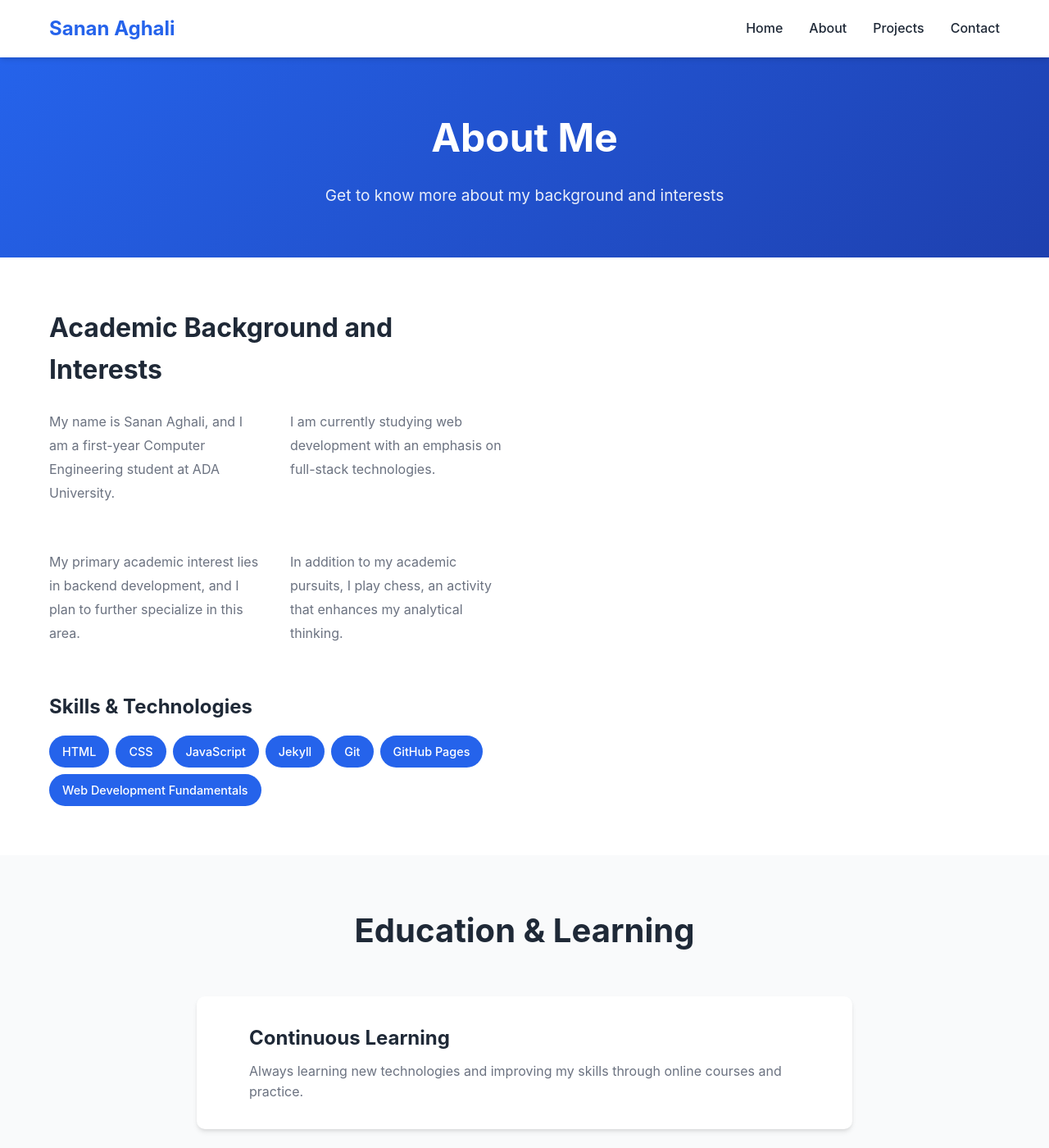
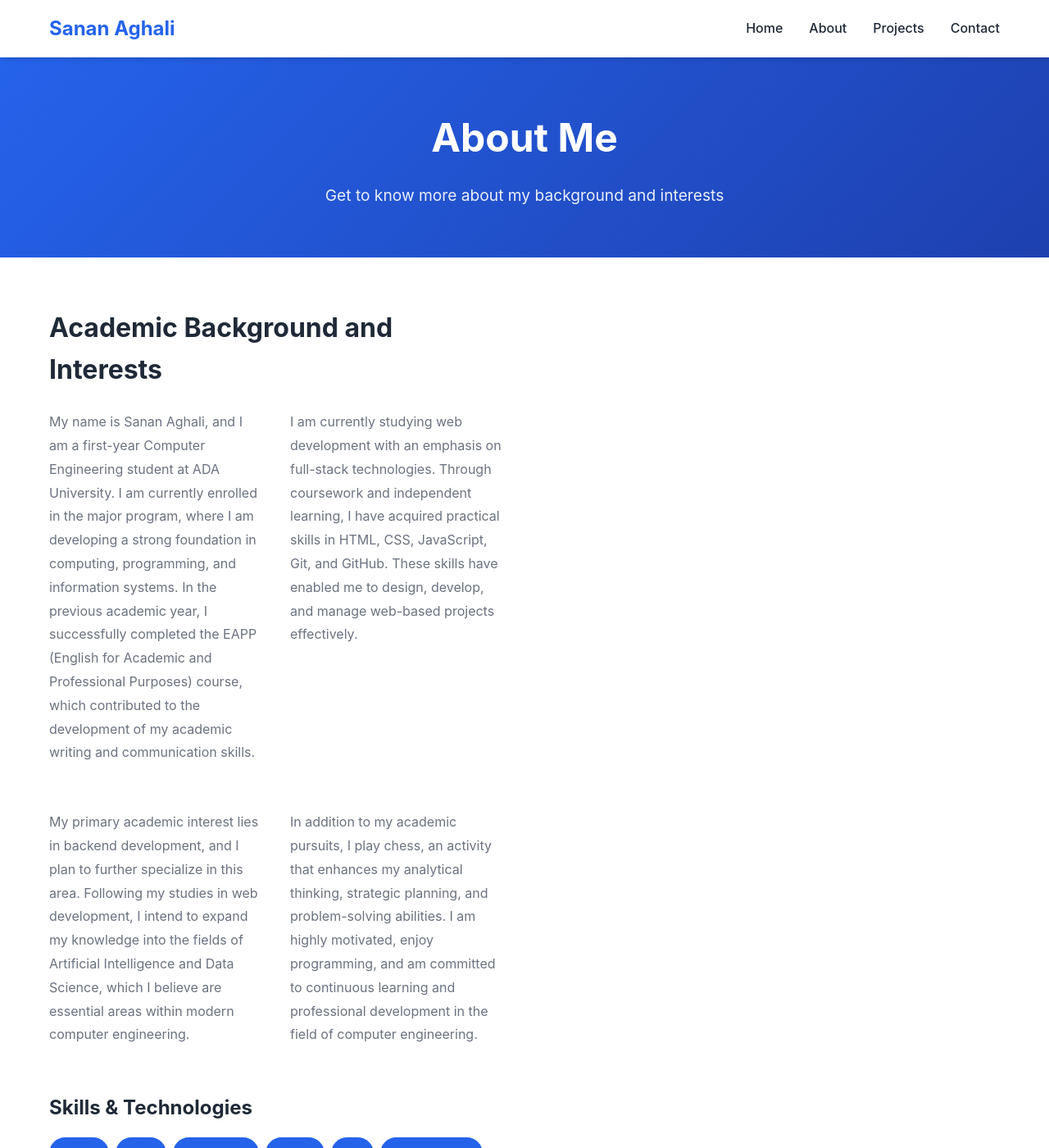
Before and after one commit to SananAghali/site1101, a Jekyll site: the page built from about.md, in a window 1280 px wide and 1400 px high. Shown: the whole window at 82% size. Built offline with Jekyll 4.4.1, drawn with Linux system fonts in a browser that asks for light colours; a script that is not in the unit is left out.

Commit message:
Update About page layout

```diff
--- a/about.md
+++ b/about.md
@@ -18,16 +18,16 @@
                 <h2>Academic Background and Interests</h2>
                 <div class="about-grid-paragraphs">
                     <p>
-                        My name is Sanan Aghali, and I am a first-year Computer Engineering student at ADA University.
+                        My name is Sanan Aghali, and I am a first-year Computer Engineering student at ADA University. I am currently enrolled in the major program, where I am developing a strong foundation in computing, programming, and information systems. In the previous academic year, I successfully completed the EAPP (English for Academic and Professional Purposes) course, which contributed to the development of my academic writing and communication skills.
                     </p>
                     <p>
-                        I am currently studying web development with an emphasis on full-stack technologies.
+                        I am currently studying web development with an emphasis on full-stack technologies. Through coursework and independent learning, I have acquired practical skills in HTML, CSS, JavaScript, Git, and GitHub. These skills have enabled me to design, develop, and manage web-based projects effectively.
                     </p>
                     <p>
-                        My primary academic interest lies in backend development, and I plan to further specialize in this area.
+                        My primary academic interest lies in backend development, and I plan to further specialize in this area. Following my studies in web development, I intend to expand my knowledge into the fields of Artificial Intelligence and Data Science, which I believe are essential areas within modern computer engineering.
                     </p>
                     <p>
-                        In addition to my academic pursuits, I play chess, an activity that enhances my analytical thinking.
+                        In addition to my academic pursuits, I play chess, an activity that enhances my analytical thinking, strategic planning, and problem-solving abilities. I am highly motivated, enjoy programming, and am committed to continuous learning and professional development in the field of computer engineering.
                     </p>
                 </div>
 
```
